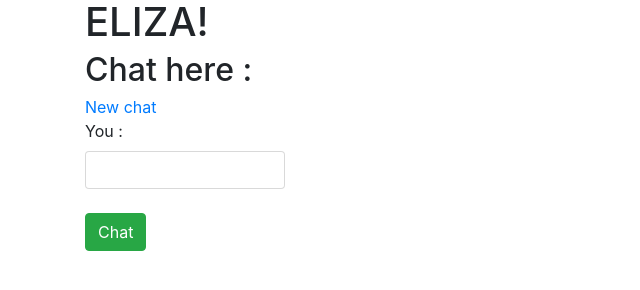
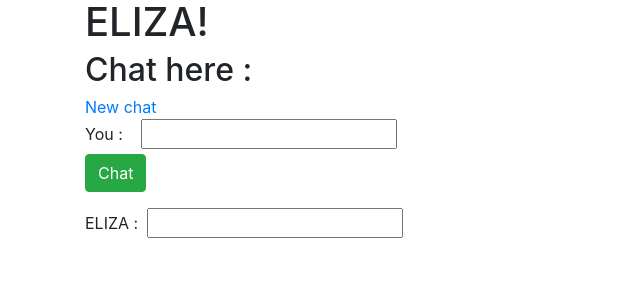
Before and after one commit to DuffyTJ89/Eliza, a plain HTML site: page ElizaChat.html in a window 1280 px wide. Shown: the whole page, without its empty margins (0-640 px from the left). Drawn offline with nearby package versions, Linux system fonts and the light colour scheme.

Commit message:
tidy up html for ElizaChat

```diff
--- a/ElizaChat.html
+++ b/ElizaChat.html
@@ -18,10 +18,15 @@
              Uses a HTTP GET request and redirects to /guess
         -->
         <form class="form-group" method="GET" action="/ElizaChat">
-            <label>You : </label>
-            <input class="form-control" name="ElizaChat" style="width: 200px;">
+            <label>You : &nbsp&nbsp&nbsp </label><input type="textbox" name="output"></input>
             <br/>
             <button class="btn btn-success" type="submit">Chat</button>
+        </form>
+
+        <form class="form-group" method="GET" action="/ElizaChat">
+
+            <label for="output">ELIZA : &nbsp</label><input type="textbox" name="output"></input>
+
         </form>
     </div>
 
```
